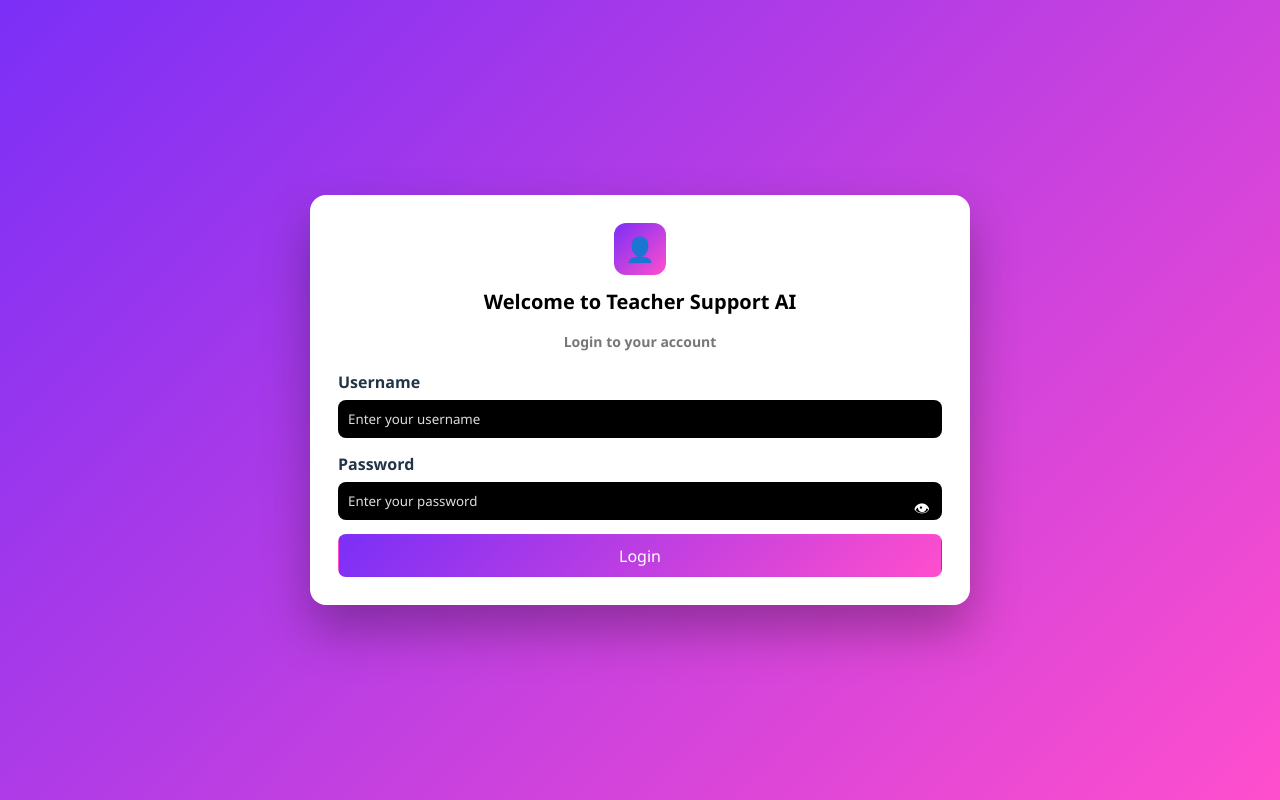
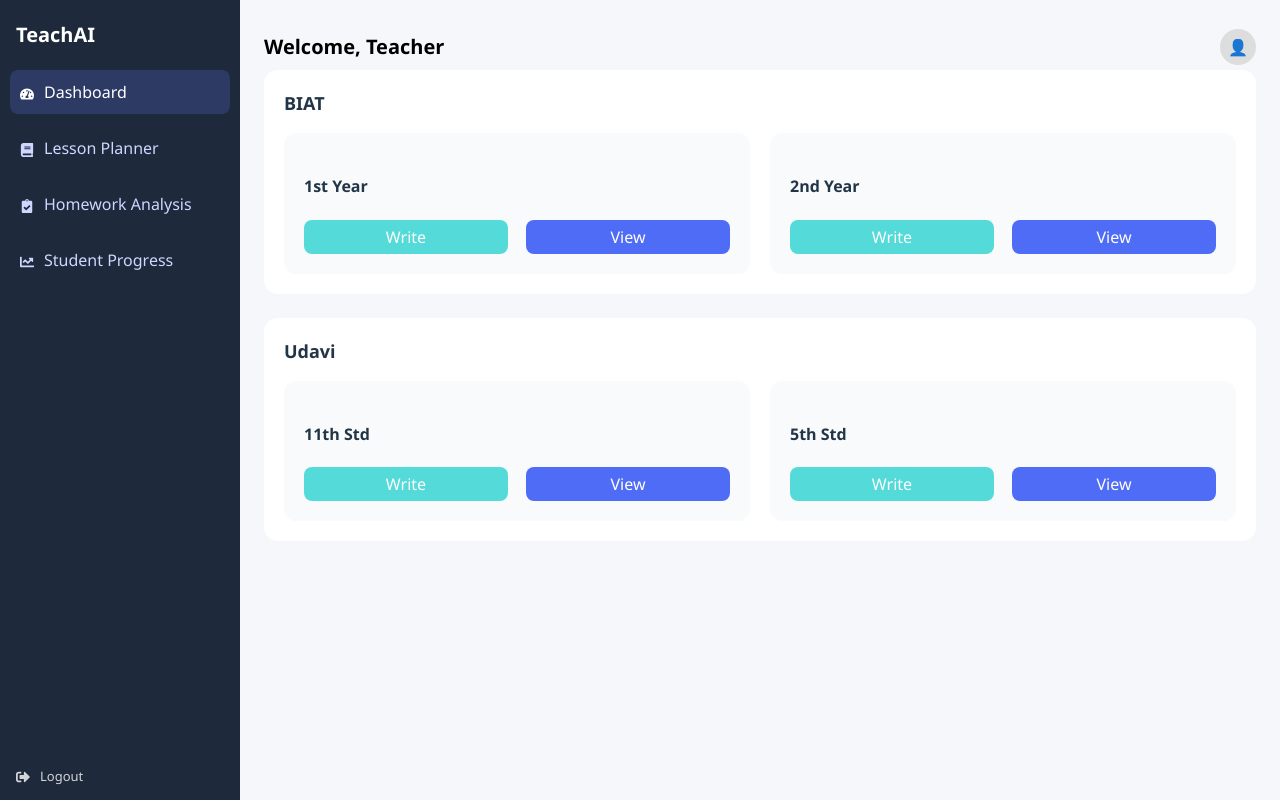
Before and after one commit to Navanith21/teachers_support_feedback_ai, a React (Vite) app in the folder frontend/: page /dashboard in a window 1280 px wide. Before the commit this address led to /. Built offline with nearby package versions, Linux system fonts and the light colour scheme.

Commit message:
still working on write notes page and dashboard

```diff
--- a/frontend/package.json
+++ b/frontend/package.json
@@ -11,7 +11,9 @@
   },
   "dependencies": {
     "react": "^19.2.0",
+    "react-datepicker": "^9.1.0",
     "react-dom": "^19.2.0",
+    "react-icons": "^5.5.0",
     "react-router-dom": "^7.12.0"
   },
   "devDependencies": {
--- a/frontend/src/App.css
+++ b/frontend/src/App.css
@@ -1,4 +1,4 @@
-/* ======================
+ /* ======================
    GLOBAL
 ====================== */
 * {
@@ -159,15 +159,14 @@ button {
 }
 
 .sidebar nav a {
-  display: flex;
-  align-items: center;
-  gap: 12px;
-  padding: 12px 14px;
+  display: block;
+  padding: 10px;
+  margin-bottom: 6px;
   border-radius: 8px;
   color: #cfd6ff;
   cursor: pointer;
-  font-size: 14px;
 }
+
 
 .sidebar nav a.active,
 .sidebar nav a:hover {
@@ -280,3 +279,150 @@ button {
     grid-template-columns: 1fr;
   }
 }
+
+/* ======================
+   GRID DASHBOARD (NEW)
+====================== */
+
+/* Welcome text */
+.welcome-text {
+  margin-bottom: 20px;
+  font-size: 20px;
+  font-weight: 600;
+}
+
+/* Section container (BIAT / Udavi) */
+.section {
+  background: white;
+  padding: 20px;
+  border-radius: 14px;
+  margin-bottom: 24px;
+}
+
+/* Section title */
+.section-title {
+  margin-bottom: 16px;
+  font-size: 18px;
+  font-weight: 600;
+}
+
+/* GRID layout (2 cards per row) */
+.grid {
+  display: grid;
+  grid-template-columns: repeat(2, 1fr);
+  gap: 20px;
+}
+
+/* Each class card */
+.grid-card {
+  background: #f9fafc;
+  padding: 20px;
+  border-radius: 12px;
+}
+
+/* Buttons inside cards */
+.grid-card .actions {
+  margin-top: 12px;
+  display: flex;
+  gap: 10px;
+}
+
+/* Mobile: stack cards */
+@media (max-width: 768px) {
+  .grid {
+    grid-template-columns: 1fr;
+  }
+}
+
+/* Sidebar icons */
+.nav-icon {
+  margin-right: 10px;
+  font-size: 14px;
+  vertical-align: middle;
+}
+
+/* ======================
+   WRITE NOTES PAGE
+====================== */
+.write-page {
+  min-height: 100vh;
+  background: #f5f7fb;
+  padding: 20px;
+}
+
+.write-header {
+  margin-bottom: 16px;
+}
+
+.write-header h3 {
+  margin: 0;
+  font-size: 18px;
+  font-weight: 600;
+}
+
+/* Card */
+.write-card {
+  background: white;
+  border-radius: 12px;
+  padding: 20px;
+  max-width: 500px;
+}
+
+/* Inputs */
+.write-card label {
+  display: block;
+  margin-top: 12px;
+  margin-bottom: 4px;
+  font-size: 14px;
+  font-weight: 500;
+}
+
+.write-card input,
+.write-card textarea {
+  width: 100%;
+  padding: 8px 10px;
+  border-radius: 8px;
+  border: 1px solid #ddd;
+  font-size: 14px;
+  resize: none;
+}
+
+.write-card textarea {
+  background: #f9fafc;
+}
+
+/* Buttons */
+.write-actions {
+  display: flex;
+  justify-content: space-between;
+  margin-top: 20px;
+}
+
+.btn-back {
+  background: #e5e7eb;
+  color: #333;
+  border: none;
+  padding: 8px 18px;
+  border-radius: 8px;
+  cursor: pointer;
+}
+
+.btn-save {
+  background: linear-gradient(135deg, #7b2ff7, #6a5af9);
+  color: white;
+  border: none;
+  padding: 8px 18px;
+  border-radius: 8px;
+  cursor: pointer;
+}
+
+/* Date picker input */
+.date-input {
+  width: 100%;
+  padding: 8px 10px;
+  border-radius: 8px;
+  border: 1px solid #ddd;
+  font-size: 14px;
+  background: rgb(12, 5, 5);
+  cursor: pointer;
+}
--- a/frontend/src/App.jsx
+++ b/frontend/src/App.jsx
@@ -11,12 +11,12 @@ export default function App() {
     <BrowserRouter>
       <Routes>
         <Route path="/" element={<Login />} />
+
         <Route path="/dashboard" element={<Dashboard />} />
         <Route path="/write" element={<Write />} />
         <Route path="/view" element={<View />} />
         <Route path="/lesson-planner" element={<LessonPlanner />} />
         <Route path="/homework" element={<Homework />} />
-
       </Routes>
     </BrowserRouter>
   );
--- a/frontend/src/pages/Dashboard.jsx
+++ b/frontend/src/pages/Dashboard.jsx
@@ -1,129 +1,163 @@
+import { useNavigate, NavLink } from "react-router-dom";
+import {
+  FaTachometerAlt,
+  FaBook,
+  FaClipboardCheck,
+  FaChartLine,
+  FaSignOutAlt,
+} from "react-icons/fa";
 import "../App.css";
-import { useEffect, useState } from "react";
-import { useNavigate } from "react-router-dom";
 
 export default function Dashboard() {
   const navigate = useNavigate();
-  const [userName, setUserName] = useState("");
-  const goDashboard = () => navigate("/dashboard");
-  const goSidebarWrite = () => navigate("/write");
-  const goSidebarView = () => navigate("/view");
-  const goLessonPlanner = () => navigate("/lesson-planner");
-  const goHomework = () => navigate("/homework");
-
-
-  // 🔒 PROTECT DASHBOARD + GET USERNAME
-  useEffect(() => {
-    const isLoggedIn = localStorage.getItem("isLoggedIn");
-    const storedUser = localStorage.getItem("username");
-
-    if (!isLoggedIn) {
-      navigate("/");
-    } else {
-      setUserName(storedUser);
-    }
-  }, [navigate]);
-
-  // 🚪 LOGOUT FUNCTION
-  const handleLogout = () => {
-    localStorage.removeItem("isLoggedIn");
-    localStorage.removeItem("username");
-    navigate("/");
-  };
-
-  // 👉 WRITE / VIEW NAVIGATION (CORRECT PLACE)
-  const goWrite = () => navigate("/write");
-  const goView = () => navigate("/view");
+  const username = localStorage.getItem("username") || "Teacher";
 
   return (
     <div className="dashboard-page">
-      {/* Sidebar */}
+      {/* ================= SIDEBAR ================= */}
       <aside className="sidebar">
         <div className="logo">TeachAI</div>
 
         <nav>
-            <a className="active" onClick={goDashboard}>Dashboard</a>
-            <a onClick={goSidebarWrite}>Write Notes</a>
-            <a onClick={goSidebarView}>View Notes</a>
-            <a onClick={goLessonPlanner}>Lesson Planner</a>
-            <a onClick={goHomework}>Homework Analysis</a>
+          <NavLink
+            to="/dashboard"
+            className={({ isActive }) => (isActive ? "active" : "")}
+          >
+            <FaTachometerAlt className="nav-icon" />
+            Dashboard
+          </NavLink>
 
+          <NavLink
+            to="/lesson-planner"
+            className={({ isActive }) => (isActive ? "active" : "")}
+          >
+            <FaBook className="nav-icon" />
+            Lesson Planner
+          </NavLink>
+
+          <NavLink
+            to="/homework"
+            className={({ isActive }) => (isActive ? "active" : "")}
+          >
+            <FaClipboardCheck className="nav-icon" />
+            Homework Analysis
+          </NavLink>
+
+          <NavLink
+            to="/student-progress"
+            className={({ isActive }) => (isActive ? "active" : "")}
+          >
+            <FaChartLine className="nav-icon" />
+            Student Progress
+          </NavLink>
         </nav>
 
-
-        <div className="logout" onClick={handleLogout}>
+        <div
+          className="logout"
+          onClick={() => {
+            localStorage.clear();
+            navigate("/");
+          }}
+        >
+          <FaSignOutAlt className="nav-icon" />
           Logout
         </div>
       </aside>
 
-      {/* Main content */}
+      {/* ================= MAIN ================= */}
       <main className="dashboard-main">
-        <header className="dashboard-header">
-          <h2>Welcome, {userName}</h2>
+        <div className="dashboard-header">
+          <h2>Welcome, {username}</h2>
           <div className="profile">👤</div>
-        </header>
+        </div>
 
-        <div className="dashboard-content">
-          <section className="classes">
-            <div className="class-card">
-              <h3>BIAT</h3>
-              <p>1st Year</p>
+        {/* ================= CONTENT ================= */}
+        <div>
+          {/* BIAT */}
+          <div className="section">
+            <div className="section-title">BIAT</div>
+
+            <div className="grid">
+              <div className="grid-card">
+                <h4>1st Year</h4>
                 <div className="actions">
-                <button className="btn-light" onClick={goWrite}>
+                  <button
+                    className="btn-light"
+                    onClick={() => navigate("/write")}
+                  >
                     Write
                   </button>
-                <button className="btn-primary" onClick={goView}>
+                  <button
+                    className="btn-primary"
+                    onClick={() => navigate("/view")}
+                  >
                     View
                   </button>
                 </div>
               </div>
 
-            <div className="class-card">
-              <h3>2nd Year</h3>
-              <p>1st Year</p>
+              <div className="grid-card">
+                <h4>2nd Year</h4>
                 <div className="actions">
-                <button className="btn-light" onClick={goWrite}>
+                  <button
+                    className="btn-light"
+                    onClick={() => navigate("/write")}
+                  >
                     Write
                   </button>
-                <button className="btn-primary" onClick={goView}>
+                  <button
+                    className="btn-primary"
+                    onClick={() => navigate("/view")}
+                  >
+                    View
+                  </button>
+                </div>
+              </div>
+            </div>
+          </div>
+
+          {/* UDAVI */}
+          <div className="section">
+            <div className="section-title">Udavi</div>
+
+            <div className="grid">
+              <div className="grid-card">
+                <h4>11th Std</h4>
+                <div className="actions">
+                  <button
+                    className="btn-light"
+                    onClick={() => navigate("/write")}
+                  >
+                    Write
+                  </button>
+                  <button
+                    className="btn-primary"
+                    onClick={() => navigate("/view")}
+                  >
                     View
                   </button>
                 </div>
               </div>
 
-            <div className="class-card">
-              <h3>Udavi</h3>
-              <p>11th Std</p>
+              <div className="grid-card">
+                <h4>5th Std</h4>
                 <div className="actions">
-                <button className="btn-light" onClick={goWrite}>
+                  <button
+                    className="btn-light"
+                    onClick={() => navigate("/write")}
+                  >
                     Write
                   </button>
-                <button className="btn-primary" onClick={goView}>
+                  <button
+                    className="btn-primary"
+                    onClick={() => navigate("/view")}
+                  >
                     View
                   </button>
                 </div>
               </div>
-
-            <div className="class-card">
-              <h3>6th</h3>
-              <div className="actions">
-                <button className="btn-light" onClick={goWrite}>
-                  Write
-                </button>
-                <button className="btn-primary" onClick={goView}>
-                  View
-                </button>
             </div>
           </div>
-          </section>
-
-          <section className="tools">
-            <h3>AI-Powered Tools</h3>
-            <div className="tool-card blue">📘 AI Lesson Planner</div>
-            <div className="tool-card purple">📊 Homework Analysis</div>
-            <div className="tool-card green">📚 Lesson Planner</div>
-            <div className="tool-card orange">👥 Student Progress</div>
-          </section>
         </div>
       </main>
     </div>
--- a/frontend/src/pages/Login.jsx
+++ b/frontend/src/pages/Login.jsx
@@ -4,7 +4,6 @@ import "../App.css";
 
 export default function Login() {
   const navigate = useNavigate();
-
   const [username, setUsername] = useState("");
   const [password, setPassword] = useState("");
   const [showPassword, setShowPassword] = useState(false);
@@ -23,30 +22,25 @@ export default function Login() {
     <div className="login-page">
       <div className="login-card">
         <div className="icon">👤</div>
-
         <h2>Welcome to Teacher Support AI</h2>
         <p className="subtitle">Login to your account</p>
 
         <label>Username</label>
         <input
-          type="text"
-          placeholder="Enter your username"
           value={username}
           onChange={(e) => setUsername(e.target.value)}
+          placeholder="Enter your username"
         />
 
         <label>Password</label>
         <div className="password-wrapper">
           <input
             type={showPassword ? "text" : "password"}
-            placeholder="Enter your password"
             value={password}
             onChange={(e) => setPassword(e.target.value)}
+            placeholder="Enter your password"
           />
-          <span
-            className="eye-icon"
-            onClick={() => setShowPassword(!showPassword)}
-          >
+          <span className="eye-icon" onClick={() => setShowPassword(!showPassword)}>
             {showPassword ? "🙈" : "👁"}
           </span>
         </div>
--- a/frontend/src/pages/View.jsx
+++ b/frontend/src/pages/View.jsx
@@ -1,3 +1,3 @@
 export default function View() {
-  return <h2>View Notes Page</h2>;
+  return <h2 style={{ padding: 40 }}>View Notes Page</h2>;
 }
--- a/frontend/src/pages/Write.jsx
+++ b/frontend/src/pages/Write.jsx
@@ -1,3 +1,54 @@
+import { useNavigate } from "react-router-dom";
+import { useState } from "react";
+import DatePicker from "react-datepicker";
+import "react-datepicker/dist/react-datepicker.css";
+import "../App.css";
+
 export default function Write() {
-  return <h2>Write Notes Page</h2>;
+  const navigate = useNavigate();
+  const [date, setDate] = useState(new Date());
+
+  return (
+    <div className="write-page">
+      <div className="write-header">
+        <h3>Write Notes</h3>
+      </div>
+
+      <div className="write-card">
+        {/* DATE PICKER */}
+        <label>Date</label>
+        <DatePicker
+          selected={date}
+          onChange={(date) => setDate(date)}
+          dateFormat="dd/MM/yyyy"
+          className="date-input"
+          showMonthDropdown
+          showYearDropdown
+          dropdownMode="select"
+        />
+
+        <label>What I prepared</label>
+        <textarea rows="2" />
+
+        <label>What I did well</label>
+        <textarea rows="2" />
+
+        <label>What went well</label>
+        <textarea rows="2" />
+
+        <label>Where to improve</label>
+        <textarea rows="2" />
+
+        <label>What homework did I give today</label>
+        <textarea rows="2" />
+
+        <div className="write-actions">
+          <button className="btn-back" onClick={() => navigate("/dashboard")}>
+            Back
+          </button>
+          <button className="btn-save">Save</button>
+        </div>
+      </div>
+    </div>
+  );
 }
```
Also changed, not shown: 1 other file (tests, documents, lock files or other folders). Lines whose indentation alone changed are shown as unchanged.
